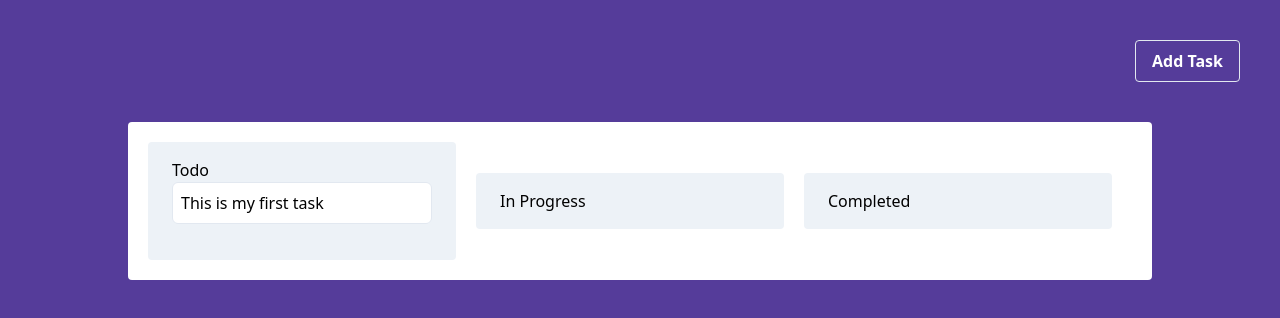
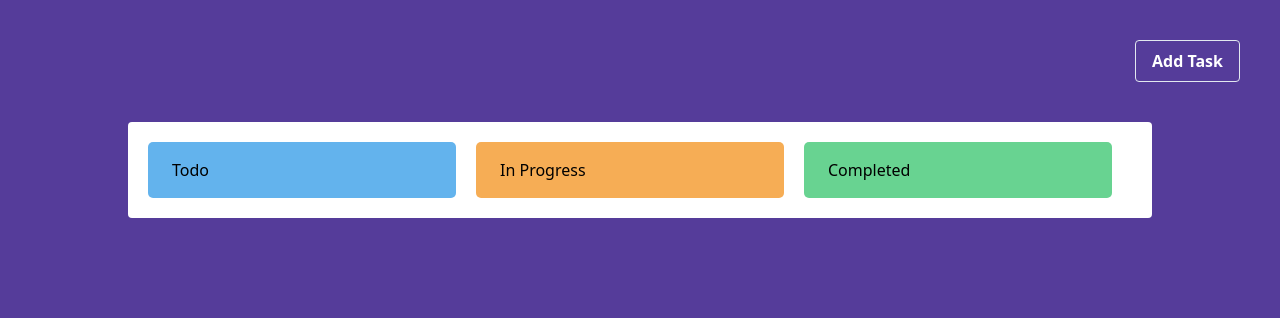
Before and after one commit to itolimaesther/dnd-todoap, a React (Create React App) app: page / in a window 1280 px wide. Shown: the top 318 px of the page. Built offline with nearby package versions, Linux system fonts and the light colour scheme.

Commit message:
added dragable

```diff
--- a/src/App.js
+++ b/src/App.js
@@ -2,17 +2,12 @@ import React, { useState } from "react";
 import Cards from "./Components/Cards";
 
 function App() {
-  // todo:{
-  //   title: "Todo",
-  //   item: [
-  //     "This is my first task"
-  //   ]
-  // },
+
 
   const [items, setItems] = useState([
     {
       title: "Todo",
-      item: ["This is my first task"],
+      item: [],
     },
     {
       title: "In Progress",
@@ -41,7 +36,6 @@ function App() {
     tempItems[0].item.push(text);
 
     setItems(tempItems);
-
     setShowInput(false);
     setText("");
   };
@@ -71,6 +65,10 @@ function App() {
     );
   }
 
+
+
+
+
   return (
     <div className="container-wrap w-full h-screen bg-purple-800">
       <div className="p-10">
--- a/src/Components/Cards.js
+++ b/src/Components/Cards.js
@@ -1,6 +1,27 @@
 import React from "react";
 
-function Cards({ items }) {
+function Cards({ items, setItems}) {
+
+
+  const onDragOver = (e)=> {
+    e.preventDefault();
+  }
+
+  const onDragStart = (e, index) => {
+      console.log("dragstart:", index)
+      e.dataTransfer.setData("index", index)
+  }
+
+
+  const onDrop = (e)=> {
+    let id = e.dataTransfer.getData("index")
+
+
+  }
+
+
+
+
   return (
     <div className="items-center justify-center flex">
       {items.map((elem, index) => {
@@ -9,16 +30,24 @@ function Cards({ items }) {
             className="grid grid-cols-1 w-full mr-5 sm:grid-cols-3 md:grid-cols-1 lg:grid-cols-1 xl:grid-cols-1 gap-5"
             key={index}
           >
-            <div className="bg-gray-200 rounded overflow-hidden">
+            <div
+                style={{"borderRadius":"5px"}}
+                className={elem.title === "Todo" ?
+                "bg-blue-400" : "bg-green-400" &&
+                elem.title === "In Progress" ?
+                "bg-orange-400": "bg-green-400"}
+                onDragOver = {(e) => onDragOver(e)}
+                onDrop = {(e) => onDrop(e, e.target, console.log(e.target) )}
+                >
+
               <div className="px-6 py-4">
                 <h3> {elem.title} </h3>
-
-                <div>
+                <div >
                   {elem.item.map((el, idx) => {
                     return (
                       <div
                         className="bg-white rounded-md border p-2 mb-5"
-                        key={idx}
+                        key={idx} draggable onDragStart = {(e) => onDragStart(e, el)}
                       >
                         <ul>
                           <li>{el}</li>
@@ -28,6 +57,7 @@ function Cards({ items }) {
                   })}
                 </div>
               </div>
+
             </div>
           </div>
         );
```
